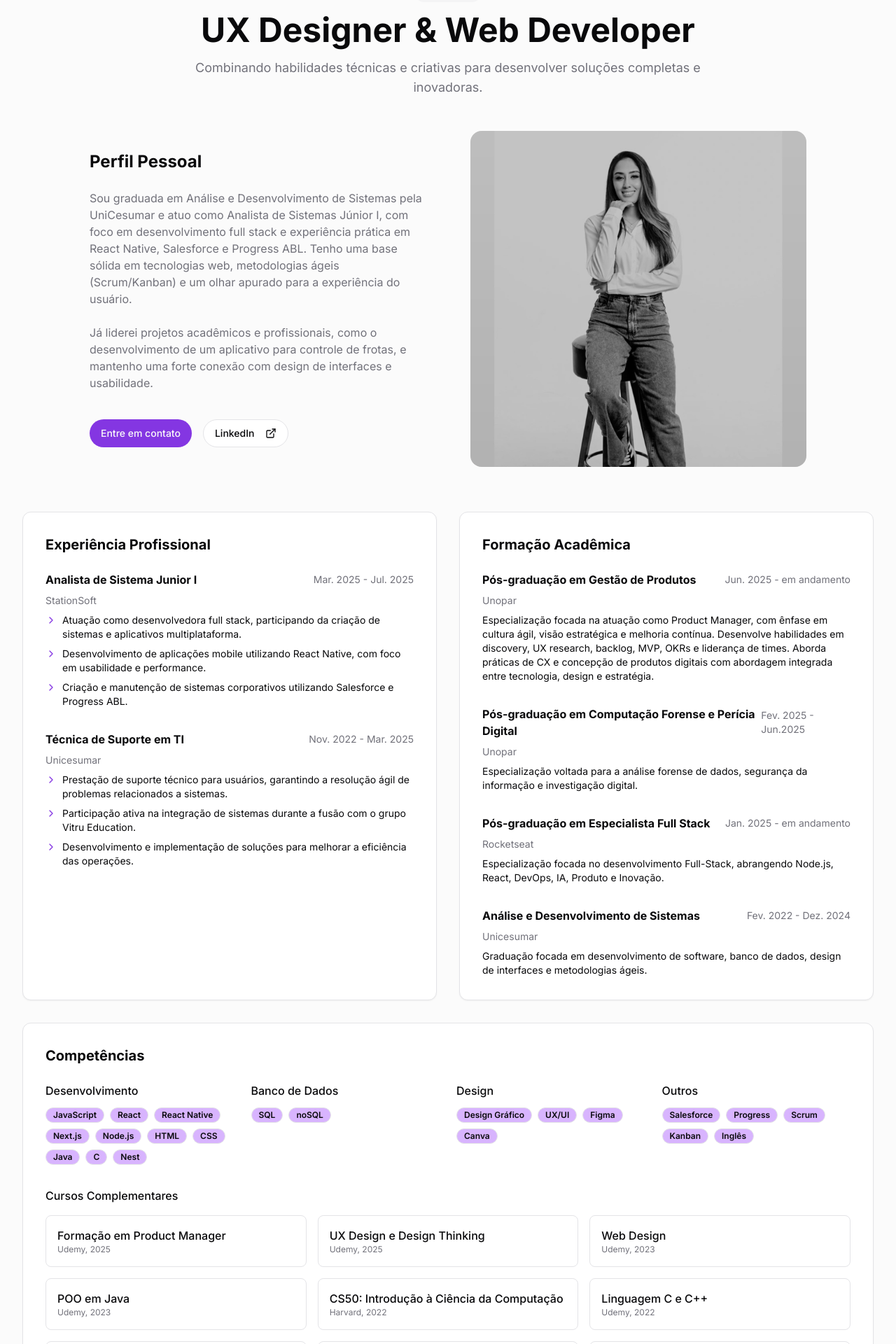
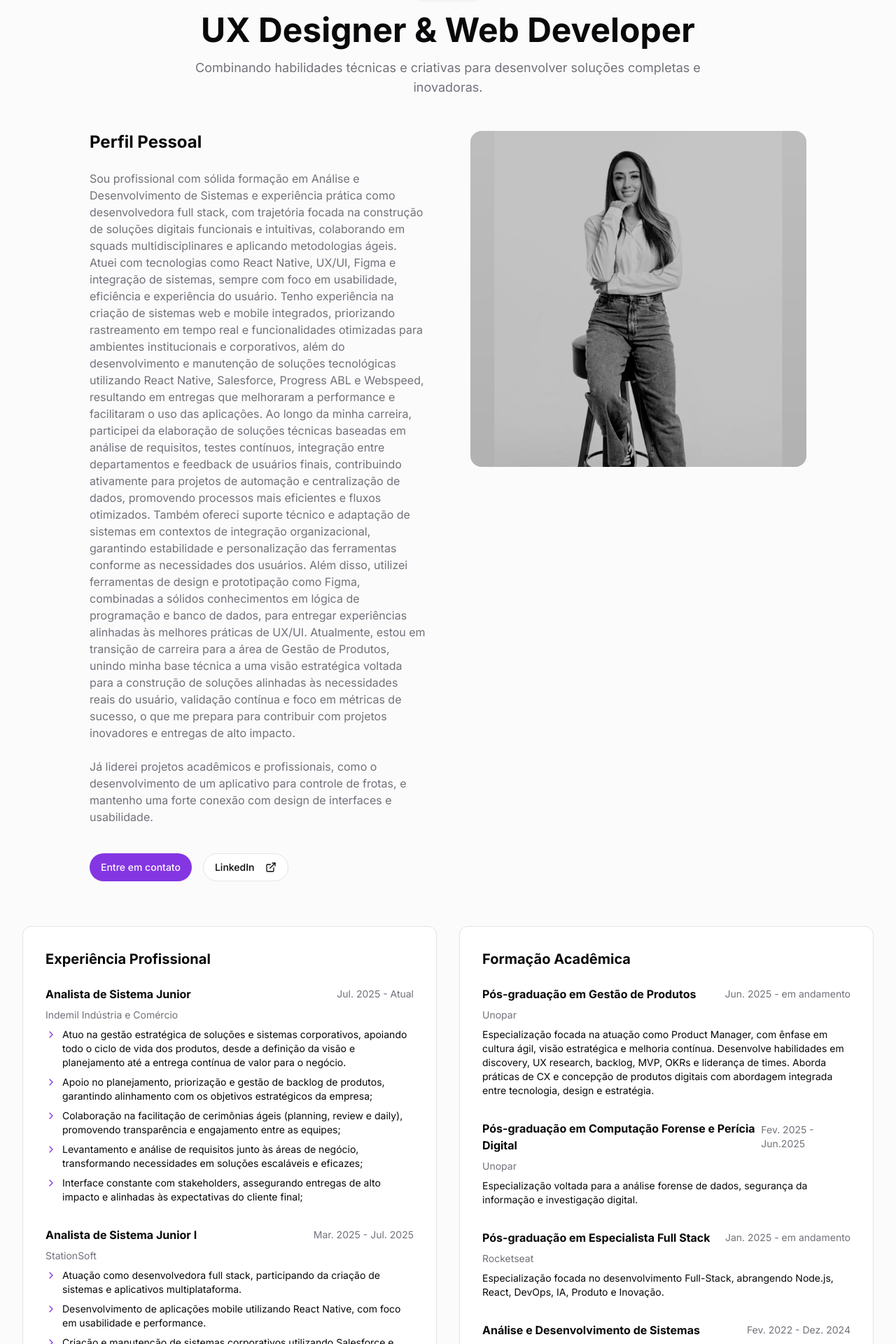
Before and after one commit to Milena-Kamitani/portifolio, a Next.js app: page / in a window 1280 px wide. Shown: the part 2810-4730 px from the top of the page at 70% size. Built offline with nearby package versions, Linux system fonts and the light colour scheme.

Commit message:
Update page.tsx
add de novo cargo

```diff
--- a/app/page.tsx
+++ b/app/page.tsx
@@ -243,12 +243,18 @@ export default function Home() {
               >
                 <h3 className="text-2xl font-bold">Perfil Pessoal</h3>
                 <p className="text-muted-foreground">
-                  Sou graduada em Análise e Desenvolvimento de Sistemas pela
-                  UniCesumar e atuo como Analista de Sistemas Júnior I, com foco
-                  em desenvolvimento full stack e experiência prática em React
-                  Native, Salesforce e Progress ABL. Tenho uma base sólida em
-                  tecnologias web, metodologias ágeis (Scrum/Kanban) e um olhar
-                  apurado para a experiência do usuário.
+                  Sou profissional com sólida formação em Análise e Desenvolvimento de Sistemas e experiência prática como desenvolvedora full stack,
+                  com trajetória focada na construção de soluções digitais funcionais e intuitivas, colaborando em squads multidisciplinares e aplicando
+                  metodologias ágeis. Atuei com tecnologias como React Native, UX/UI, Figma e integração de sistemas, sempre com foco em usabilidade,
+                  eficiência e experiência do usuário. Tenho experiência na criação de sistemas web e mobile integrados, priorizando rastreamento em tempo real e
+                  funcionalidades otimizadas para ambientes institucionais e corporativos, além do desenvolvimento e manutenção de soluções tecnológicas
+                  utilizando React Native, Salesforce, Progress ABL e Webspeed, resultando em entregas que melhoraram a performance e facilitaram o uso das
+                  aplicações. Ao longo da minha carreira, participei da elaboração de soluções técnicas baseadas em análise de requisitos, testes contínuos,
+                  integração entre departamentos e feedback de usuários finais, contribuindo ativamente para projetos de automação e centralização de dados,
+                  promovendo processos mais eficientes e fluxos otimizados. Também ofereci suporte técnico e adaptação de sistemas em contextos de integração
+                  organizacional, garantindo estabilidade e personalização das ferramentas conforme as necessidades dos usuários. Além disso, utilizei ferramentas
+                  de design e prototipação como Figma, combinadas a sólidos conhecimentos em lógica de programação e banco de dados, para entregar experiências alinhadas às melhores práticas de UX/UI.
+                  Atualmente, estou em transição de carreira para a área de Gestão de Produtos, unindo minha base técnica a uma visão estratégica voltada para a construção de soluções alinhadas às necessidades reais do usuário, validação contínua e foco em métricas de sucesso, o que me prepara para contribuir com projetos inovadores e entregas de alto impacto.
                 </p>
                 <p className="text-muted-foreground">
                   Já liderei projetos acadêmicos e profissionais, como o
@@ -302,6 +308,50 @@ export default function Home() {
                 <h3 className="mb-6 text-xl font-bold">
                   Experiência Profissional
                 </h3>
+                <div className="mb-8">
+                  <div className="mb-2 flex items-center justify-between">
+                    <h4 className="font-bold">Analista de Sistema Junior </h4>
+                    <span className="text-sm text-muted-foreground">
+                     Jul. 2025 - Atual
+                    </span>
+                  </div>
+                  <p className="text-sm text-muted-foreground mb-2">
+                    Indemil Indústria e Comércio
+                  </p>
+                  <ul className="mt-2 space-y-2 text-sm">
+                    <li className="flex items-start">
+                      <ChevronRight className="mr-2 h-4 w-4 text-primary mt-0.5 flex-shrink-0" />
+                      <span>
+                        Atuo na gestão estratégica de soluções e sistemas corporativos, apoiando todo o ciclo de vida dos produtos,
+                        desde a definição da visão e planejamento até a entrega contínua de valor para o negócio.
+                      </span>
+                    </li>
+                    <li className="flex items-start">
+                      <ChevronRight className="mr-2 h-4 w-4 text-primary mt-0.5 flex-shrink-0" />
+                      <span>
+                        Apoio no planejamento, priorização e gestão de backlog de produtos, garantindo alinhamento com os objetivos estratégicos da empresa;
+                      </span>
+                    </li>
+                    <li className="flex items-start">
+                      <ChevronRight className="mr-2 h-4 w-4 text-primary mt-0.5 flex-shrink-0" />
+                      <span>
+                        Colaboração na facilitação de cerimônias ágeis (planning, review e daily), promovendo transparência e engajamento entre as equipes;
+                      </span>
+                    </li>
+                      <li className="flex items-start">
+                      <ChevronRight className="mr-2 h-4 w-4 text-primary mt-0.5 flex-shrink-0" />
+                      <span>
+                        Levantamento e análise de requisitos junto às áreas de negócio, transformando necessidades em soluções escaláveis e eficazes;
+                      </span>
+                    </li>
+                                        <li className="flex items-start">
+                      <ChevronRight className="mr-2 h-4 w-4 text-primary mt-0.5 flex-shrink-0" />
+                      <span>
+                        Interface constante com stakeholders, assegurando entregas de alto impacto e alinhadas às expectativas do cliente final;
+                      </span>
+                    </li>
+                  </ul>
+                </div>
 
                 <div className="mb-8">
                   <div className="mb-2 flex items-center justify-between">
```
